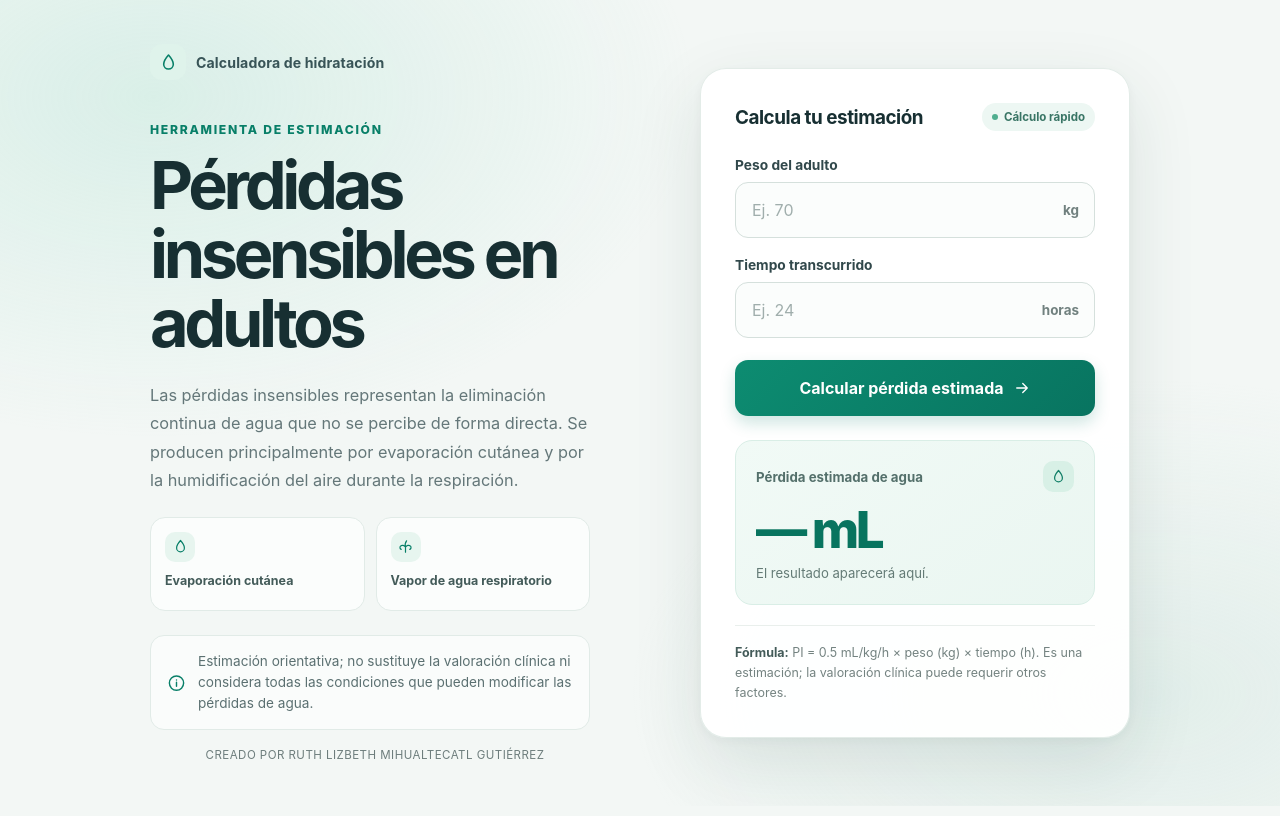
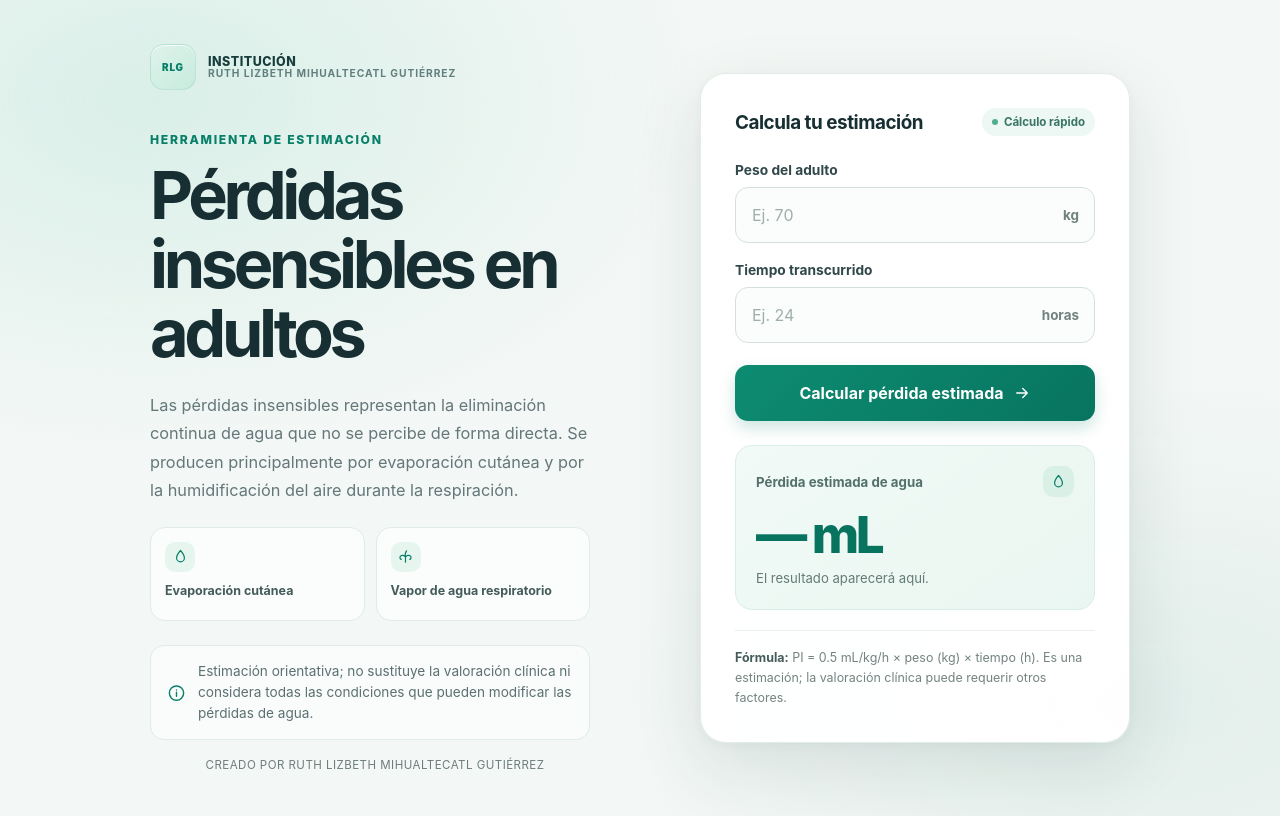
Before and after one commit to ruthmihualtecatl-svg/Perdidas-Insensibles-en-Adultos-, a plain HTML site: page index.html in a window 1280 px wide. Drawn offline with Linux system fonts and the light colour scheme.

Commit message:
Añadir logo institucional al diseño

```diff
--- a/index.html
+++ b/index.html
@@ -50,7 +50,7 @@
       .brand {
         display: inline-flex;
         align-items: center;
-        gap: 10px;
+        gap: 12px;
         margin-bottom: 42px;
         color: #385457;
         font-size: 0.88rem;
@@ -59,13 +59,40 @@
       }
 
       .brand-mark {
-        width: 36px;
-        height: 36px;
+        width: 46px;
+        height: 46px;
         display: grid;
         place-items: center;
-        border-radius: 12px;
-        background: #dff3eb;
+        border-radius: 14px;
+        background: linear-gradient(135deg, #dff3eb, #c7ebdd);
         color: var(--green);
+        border: 1px solid rgb(8 127 104 / 12%);
+        box-shadow: inset 0 1px 0 rgb(255 255 255 / 80%);
+        font-size: 0.62rem;
+        font-weight: 900;
+        letter-spacing: 0.08em;
+      }
+
+      .brand-copy {
+        display: flex;
+        flex-direction: column;
+        line-height: 1.1;
+      }
+
+      .brand-name {
+        color: #173d3c;
+        font-size: 0.78rem;
+        font-weight: 800;
+        letter-spacing: 0.04em;
+        text-transform: uppercase;
+      }
+
+      .brand-subtitle {
+        color: #61807d;
+        font-size: 0.64rem;
+        font-weight: 700;
+        letter-spacing: 0.09em;
+        text-transform: uppercase;
       }
 
       .brand-mark svg { width: 21px; height: 21px; }
@@ -309,10 +336,11 @@
     <main class="layout">
       <section class="story" aria-labelledby="page-title">
         <div class="brand">
-          <span class="brand-mark" aria-hidden="true">
-            <svg viewBox="0 0 24 24" fill="none"><path d="M12 3.5S6.5 9.7 6.5 14a5.5 5.5 0 0 0 11 0c0-4.3-5.5-10.5-5.5-10.5Z" stroke="currentColor" stroke-width="1.8" stroke-linecap="round" stroke-linejoin="round"/></svg>
-          </span>
-          <span>Calculadora de hidratación</span>
+          <div class="brand-mark" aria-label="Logo institucional">RLG</div>
+          <div class="brand-copy">
+            <span class="brand-name">Institución</span>
+            <span class="brand-subtitle">Ruth Lizbeth Mihualtecatl Gutiérrez</span>
+          </div>
         </div>
         <p class="eyebrow">Herramienta de estimación</p>
         <h1 id="page-title">Pérdidas insensibles en adultos</h1>
```
